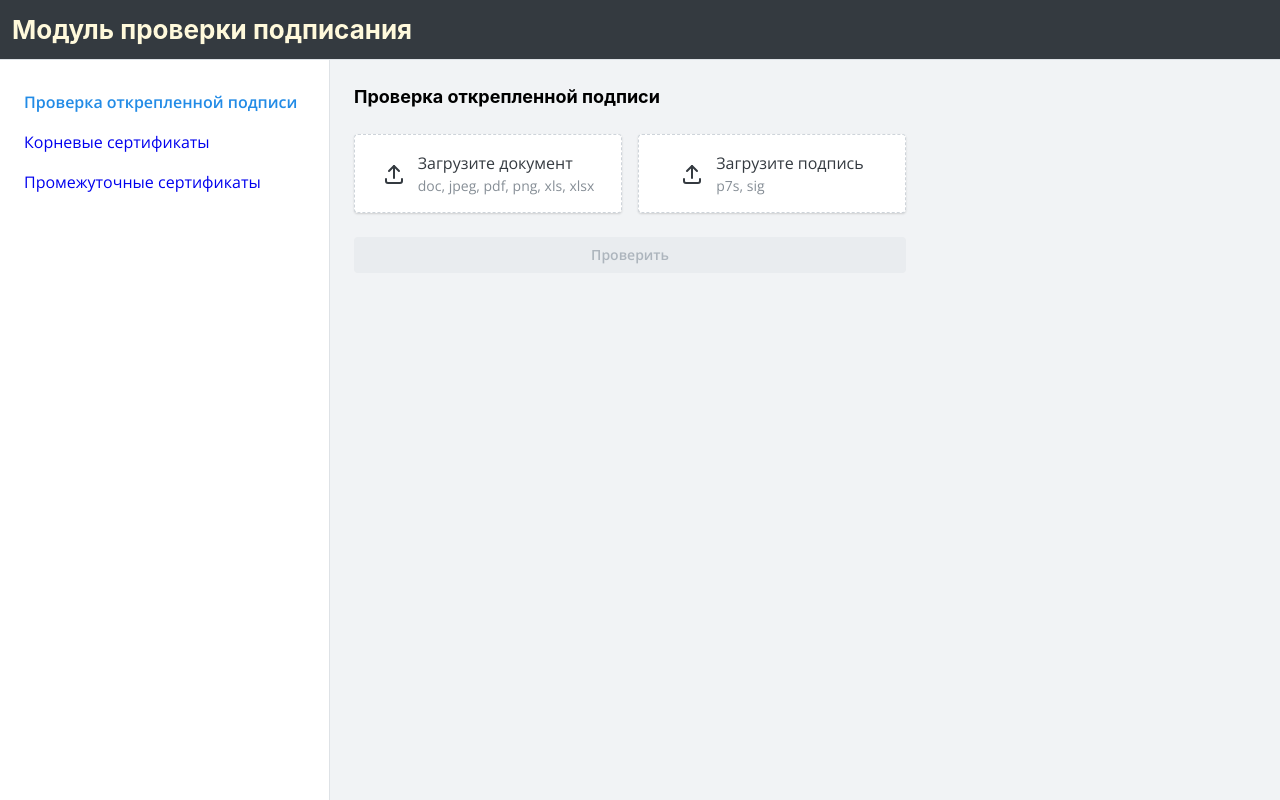
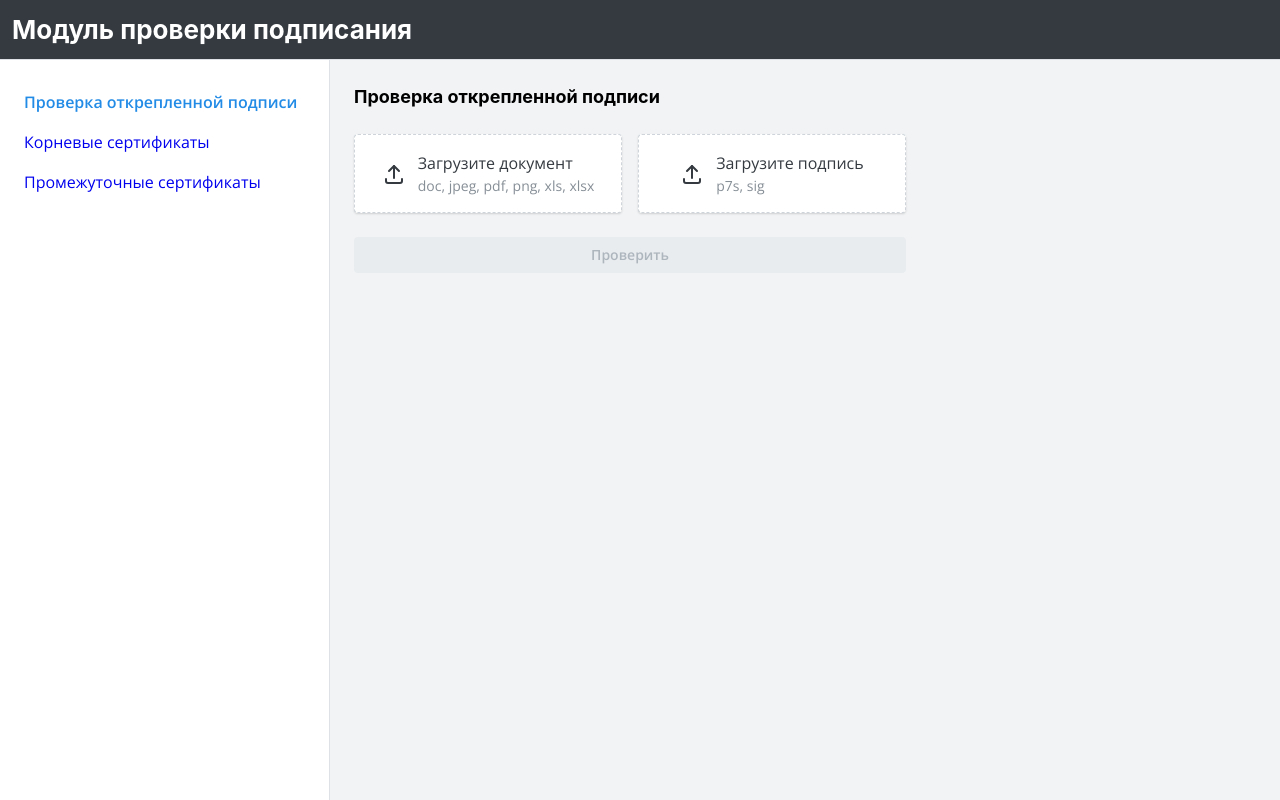
Before and after one commit to ialiev685/signing_module, a React (Vite) app in the folder web_module/: page /verificationSignature in a window 1280 px wide. Built offline with nearby package versions, Linux system fonts and the light colour scheme.

Commit message:
поменял цвет шрифта в header

```diff
--- a/web_module/src/components/layout/index.tsx
+++ b/web_module/src/components/layout/index.tsx
@@ -9,7 +9,7 @@ export const Layout = () => {
   return (
     <AppShell header={{ height: 60 }}>
       <AppShell.Header p={12} bg={colors.gray[8]}>
-        <Title order={2} c={colors.yellow[0]}>
+        <Title order={2} c="#FFF">
           Модуль проверки подписания
         </Title>
       </AppShell.Header>
```
